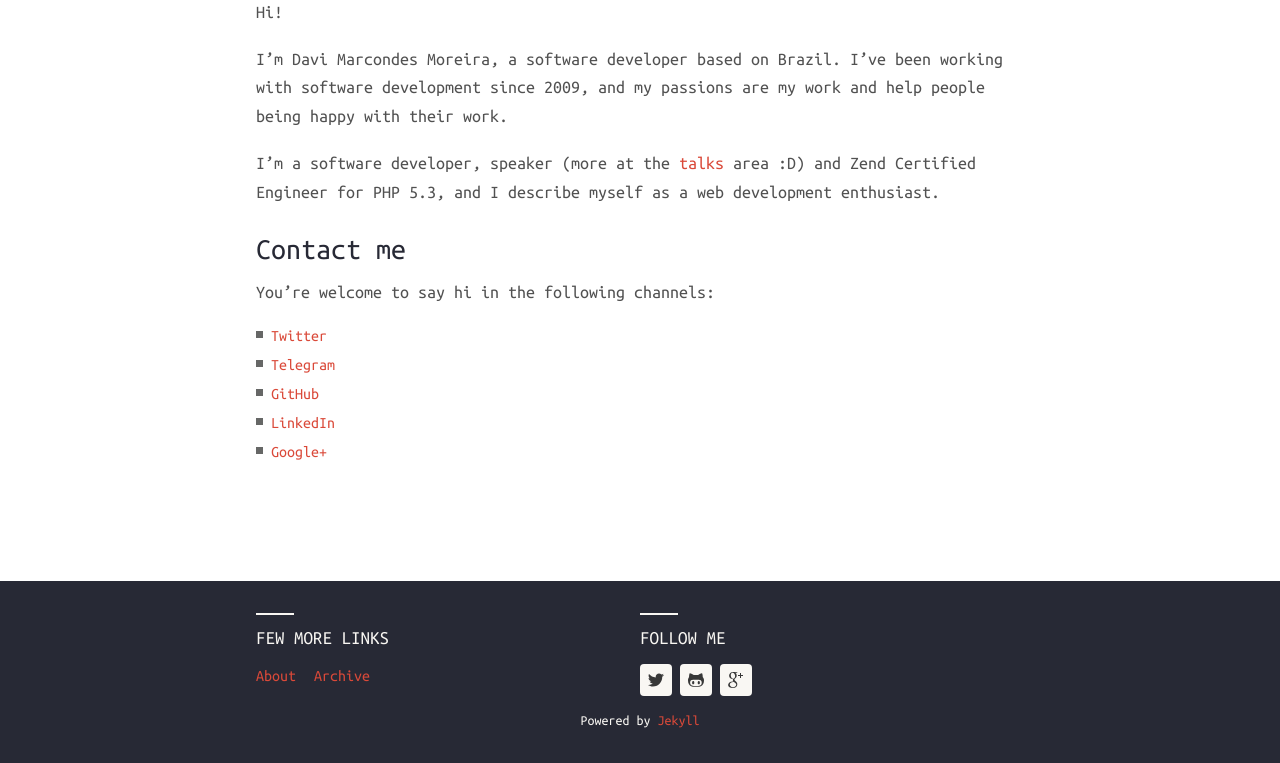
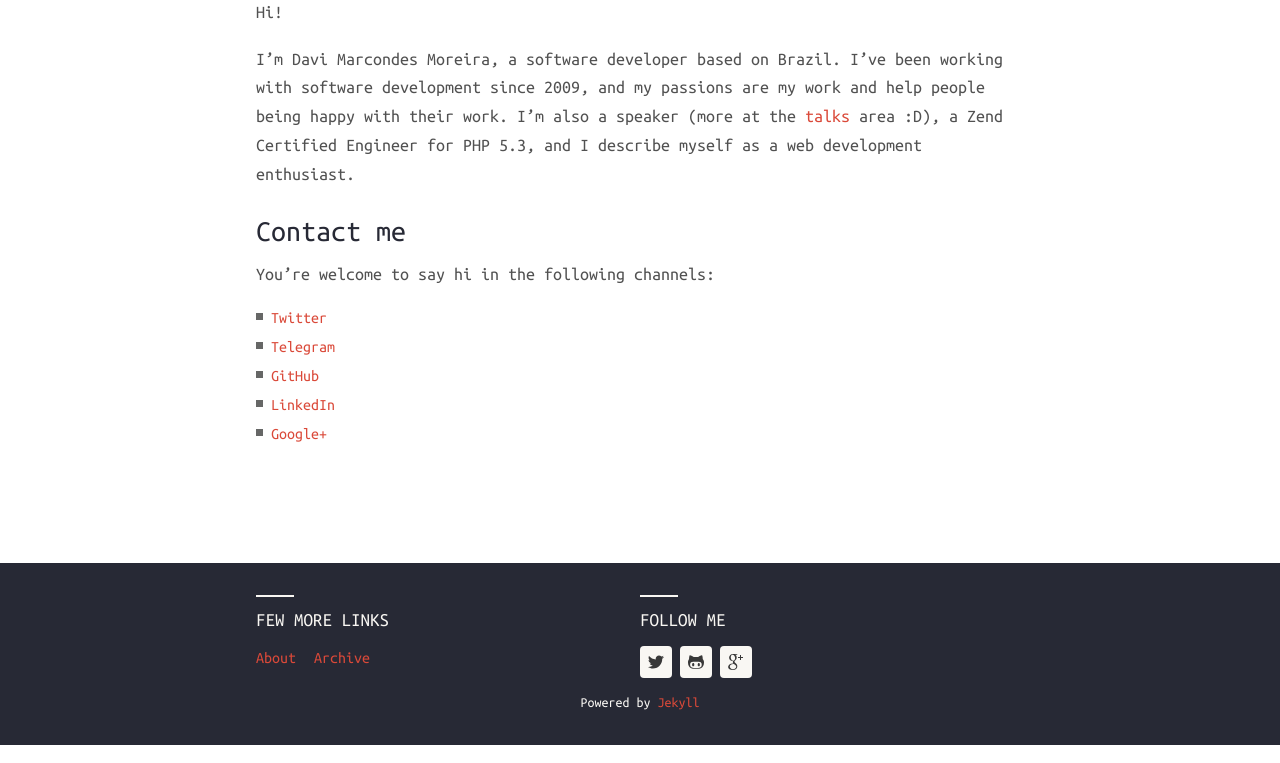
Before and after one commit to devdrops/devdrops.me, a Jekyll site: the page built from about.md, in a window 1280 px wide. Shown: the part 698-1461 px from the top of the page. Built offline with Jekyll 4.4.1, drawn with Linux system fonts in a browser that asks for light colours; nearby versions of some CDN libraries.

Commit message:
fixes at about page

```diff
--- a/about.md
+++ b/about.md
@@ -8,9 +8,7 @@ permalink: /about/
 
 Hi!
 
-I'm Davi Marcondes Moreira, a software developer based on Brazil. I've been working with software development since 2009, and my passions are my work and help people being happy with their work.
-
-I'm a software developer, speaker (more at the [talks](/talks) area :D) and Zend Certified Engineer for PHP 5.3, and I describe myself as a web development enthusiast.
+I'm Davi Marcondes Moreira, a software developer based on Brazil. I've been working with software development since 2009, and my passions are my work and help people being happy with their work. I'm also a speaker (more at the [talks](/talks) area :D), a Zend Certified Engineer for PHP 5.3, and I describe myself as a web development enthusiast.
 
 ### Contact me
 
```
